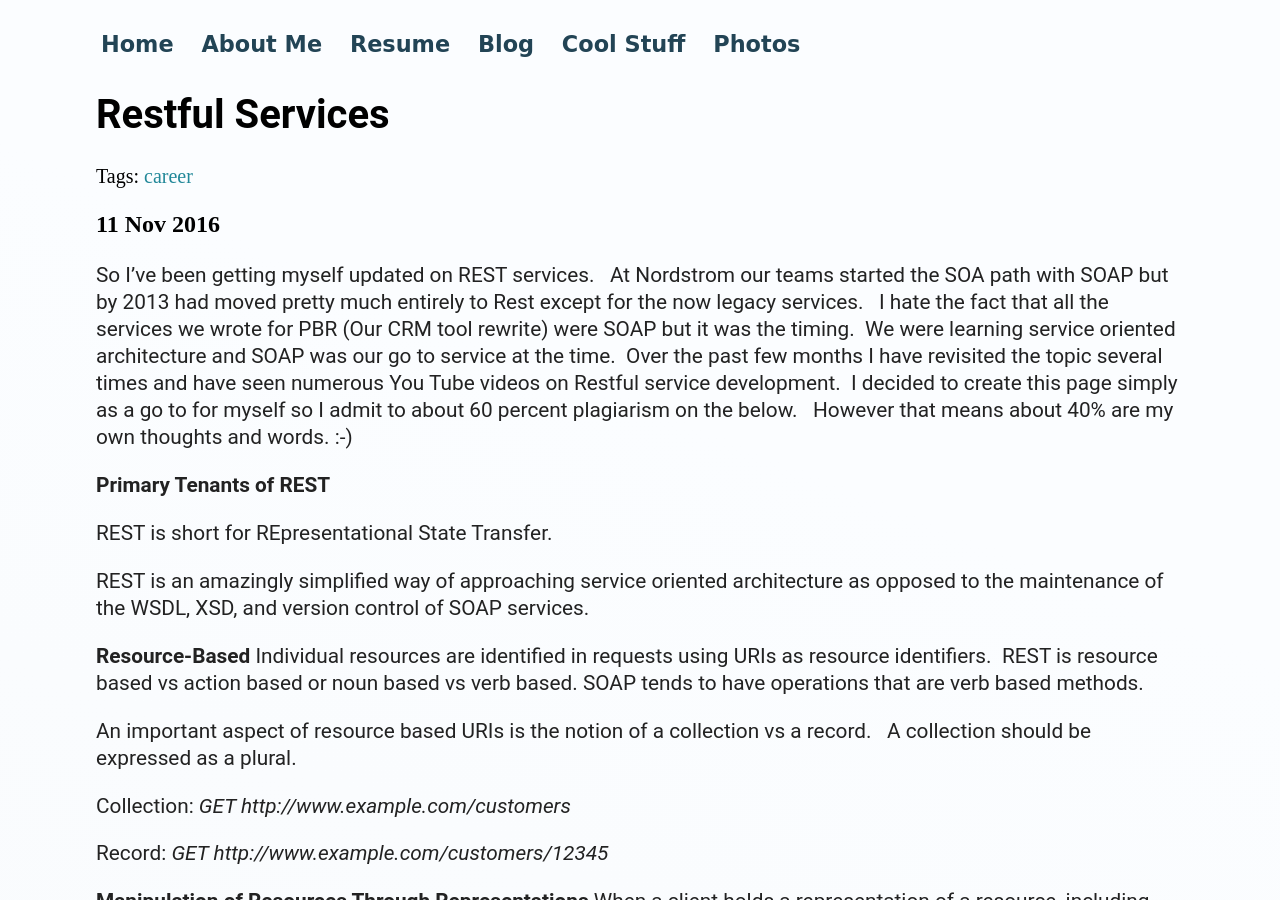
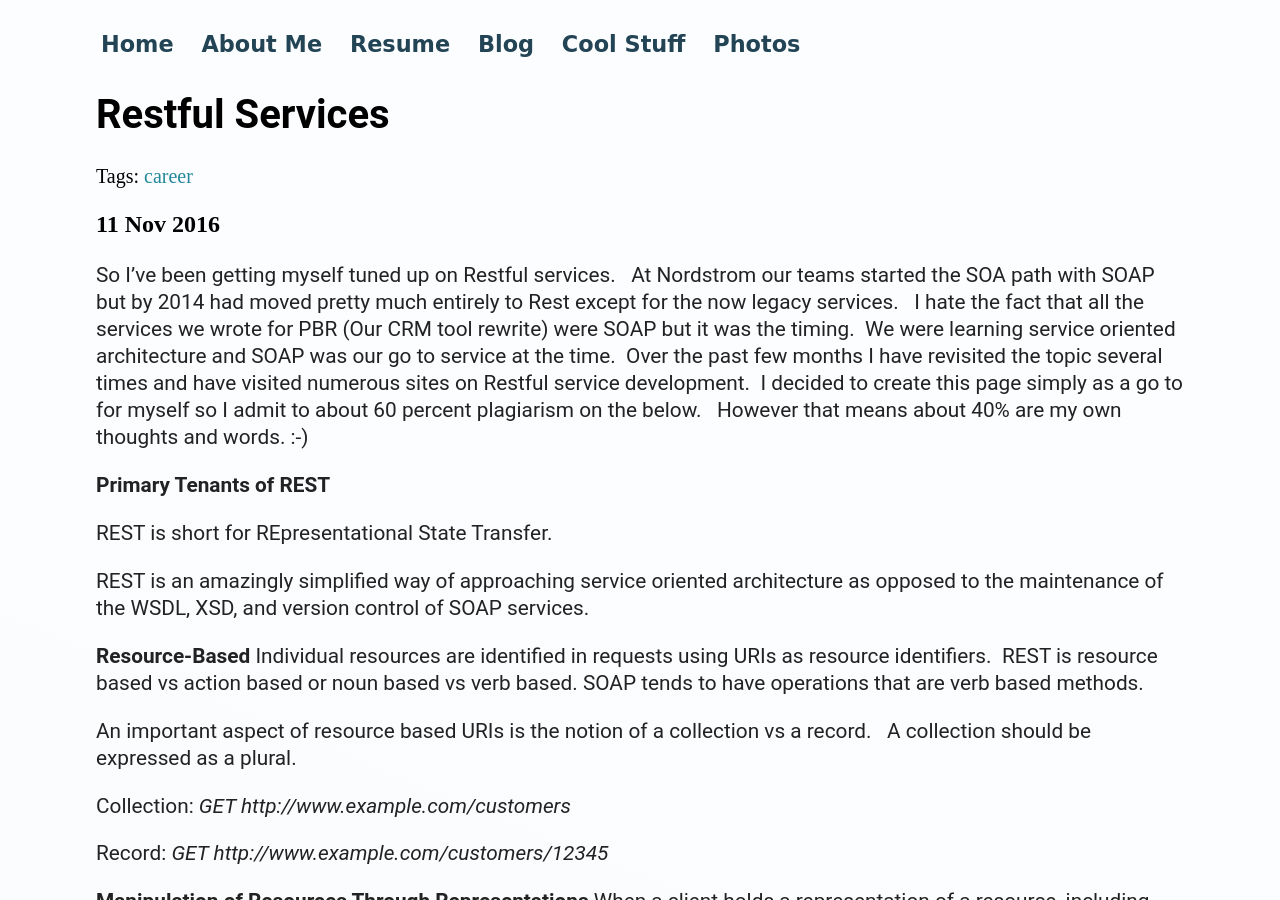
Before and after one commit to mo4dawg/mo4dawg.github.io, a Jekyll site: the page built from _posts/2016-11-11-restful-services.md, in a window 1280 px wide and 900 px high. Built offline with Jekyll 4.4.1, drawn with Linux system fonts in a browser that asks for light colours; comment, search, counter and statistics services are not loaded.

Commit message:
Update 2016-11-11-restful-services.md

```diff
--- a/_posts/2016-11-11-restful-services.md
+++ b/_posts/2016-11-11-restful-services.md
@@ -6,7 +6,7 @@ tags:
 - career
 published: true
 ---
-So I've been getting myself updated on REST services. &nbsp;  At Nordstrom our teams started the SOA path with SOAP but by 2013 had moved pretty much entirely to Rest except for the now legacy services.  &nbsp; I hate the fact that all the services we wrote for PBR (Our CRM tool rewrite) were SOAP but it was the timing.  &nbsp;We were learning service oriented architecture and SOAP was our go to service at the time.  &nbsp;Over the past few months I have revisited the topic several times and have seen numerous You Tube videos on Restful service development.    &nbsp;I decided to create this page simply as a go to for myself so I admit to about 60 percent plagiarism on the below.  &nbsp; However that means about 40% are my own thoughts and words. :-)
+So I've been getting myself tuned up on Restful services. &nbsp;  At Nordstrom our teams started the SOA path with SOAP but by 2014 had moved pretty much entirely to Rest except for the now legacy services.  &nbsp; I hate the fact that all the services we wrote for PBR (Our CRM tool rewrite) were SOAP but it was the timing.  &nbsp;We were learning service oriented architecture and SOAP was our go to service at the time.  &nbsp;Over the past few months I have revisited the topic several times and have visited numerous sites on Restful service development.    &nbsp;I decided to create this page simply as a go to for myself so I admit to about 60 percent plagiarism on the below.  &nbsp; However that means about 40% are my own thoughts and words. :-)
 
 **Primary Tenants of REST**
 
```
